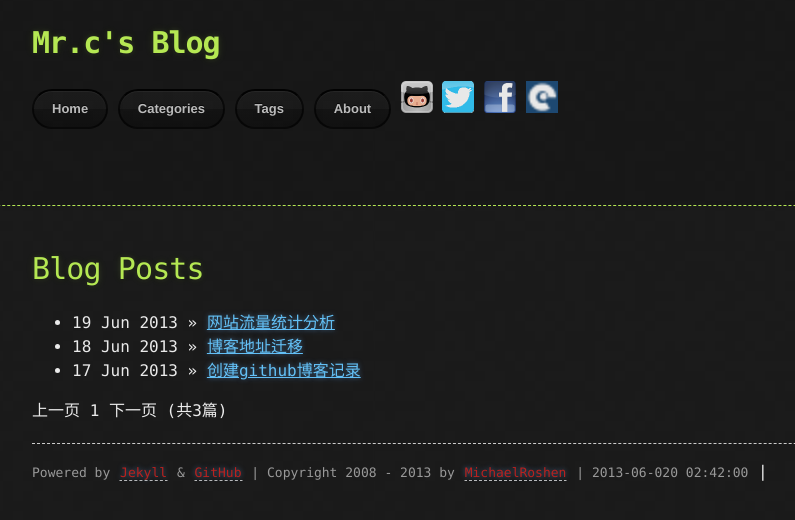
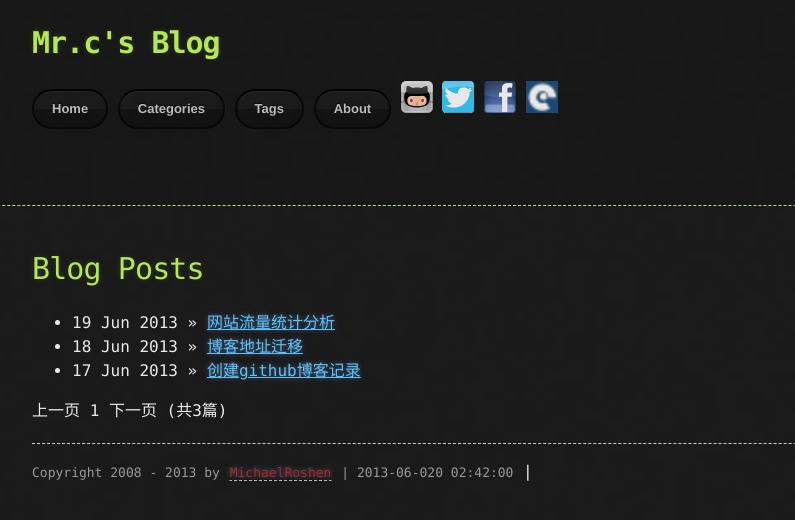
Before and after one commit to MichaelRoshen/michaelroshen.github.com, a Jekyll site: the page built from index.html, in a window 1280 px wide. Shown: the top 520 px of the page, without its empty margins (158-953 px from the left). Built offline with Jekyll 4.4.1, drawn with Linux system fonts in a browser that asks for light colours; Markdown is read by kramdown in place of the engine named in the settings; the list of posts is cut into pages by our own code; comment, search, counter and statistics services are not loaded.

Commit message:
Update default.html

```diff
--- a/_layouts/default.html
+++ b/_layouts/default.html
@@ -38,9 +38,7 @@
        {{ content }}
       </section>
       <footer>
-        <p><small>Powered by <a href="https://github.com/mojombo/jekyll">Jekyll</a> & <a href="http://pages.github.com">GitHub</a> | Copyright 2008 - 2013
-
-by <a href="http://michaelroshen.github.com">MichaelRoshen</a> | <span class="label label-info">2013-06-020 02:42:00</span></small> | <small><script
+        <p><small>Copyright 2008 - 2013 by <a href="http://michaelroshen.github.com">MichaelRoshen</a> | <span class="label label-info">2013-06-020 02:42:00</span></small> | <small><script
 
 src="http://s19.cnzz.com/stat.php?id=5445988&web_id=5445988&show=pic" language="JavaScript"></script></small></p>
     </footer>
```
